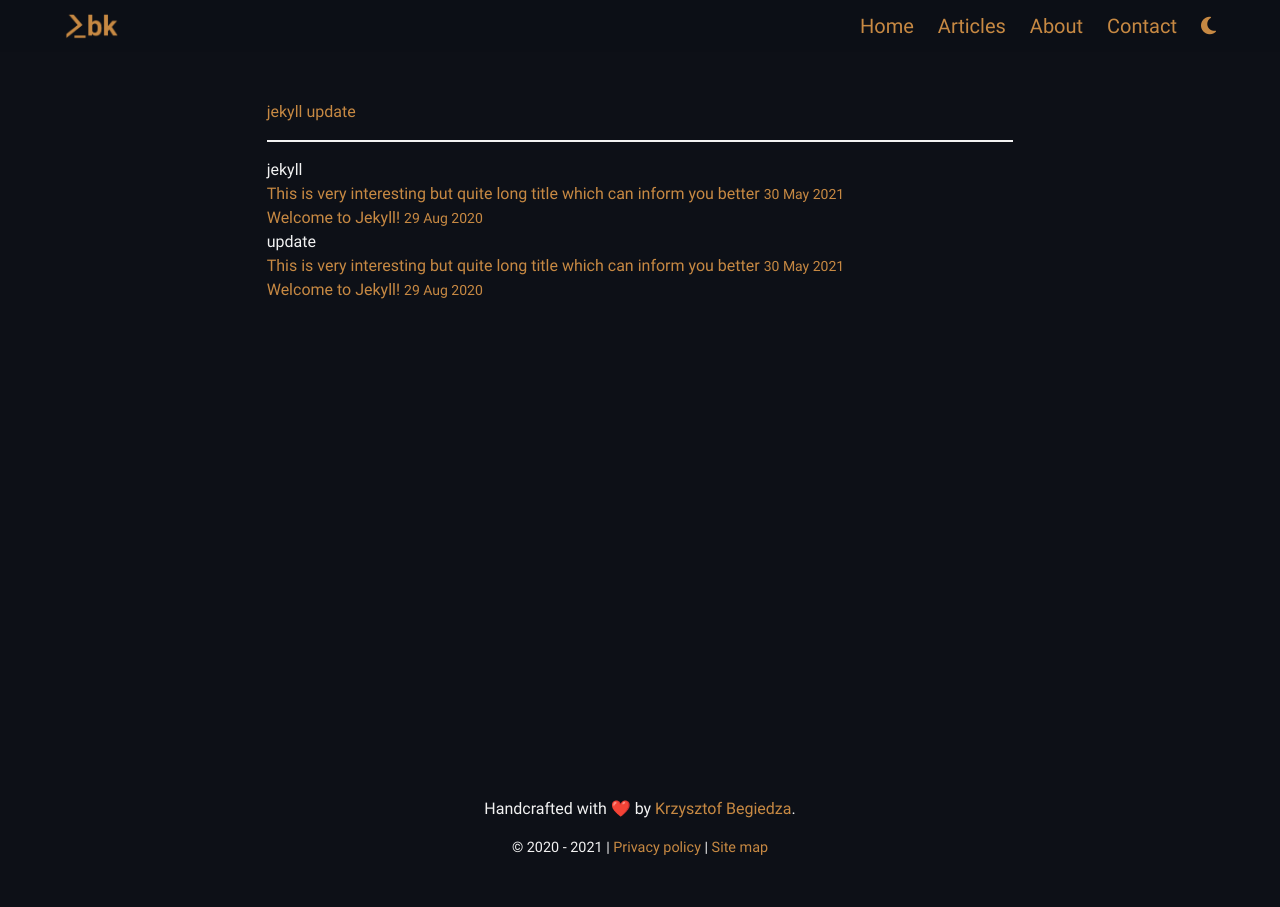
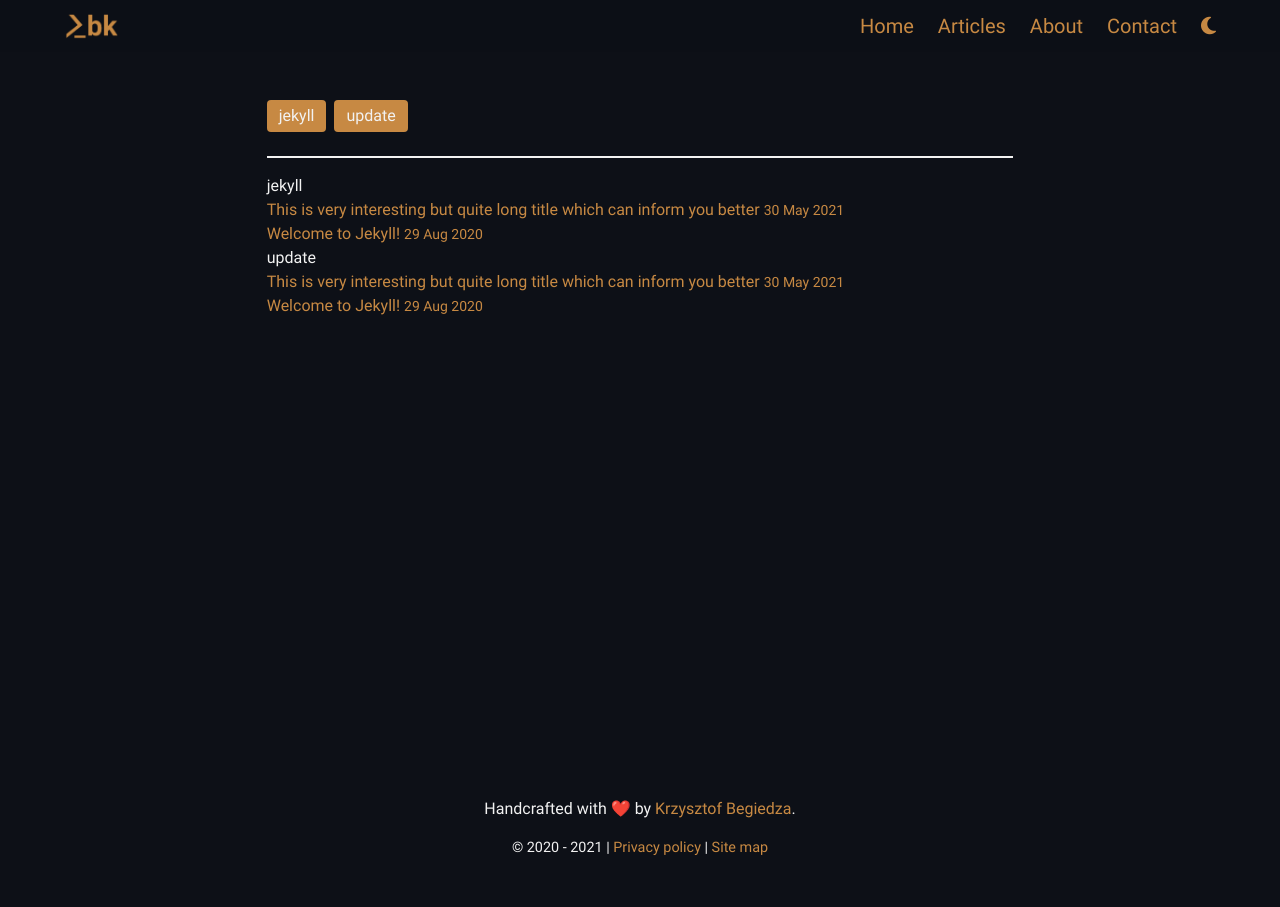
Before and after one commit to kbegiedza/kbegiedza.github.io, a Jekyll site: the page built from categories.html, in a window 1280 px wide. Built offline with Jekyll 4.4.1, drawn with Linux system fonts in a browser that asks for light colours; nearby versions of some CDN libraries.

```diff
--- a/_sass/theme-dark.scss
+++ b/_sass/theme-dark.scss
@@ -22,6 +22,11 @@
     color: #c78943;
 }
 
+.tag {
+    a, a:link, a:visited {
+        color: #f2f2f2;
+    }
+}
 .navbar {
     background-color: #0d1017f5;
 }
@@ -139,6 +144,12 @@
     .article-title-text {
         font-size: 2.5em;
     }
+}
+
+.article-tag {
+    padding: 1em;
+    color: #f2f2f2 !important;
+    background-color: #c78943 !important;
 }
 
 .home-title-image {
--- a/categories.html
+++ b/categories.html
@@ -7,9 +7,11 @@
     <div class="container">
         <div class="columns is-centered is-variable is-8">
             <div class="column is-8">
-                <div>
+                <div class="tags are-medium">
                     {% for category in site.categories %}
-                    <a href="#{{ category[0] | slugify }}"> {{ category[0] }}</a>
+                    <span class="tag article-tag">
+                        <a href="#{{ category[0] | slugify }}"> {{ category[0] }}</a>
+                    </span>
                     {% endfor %}
                 </div>
                 <div class="divider"></div>
@@ -26,7 +28,6 @@
                         </li>
                         {% endfor %}
                     </ul>
-
                     {% endfor %}
                 </div>
             </div>
```
Also changed, not shown: _layouts/article.html (+8 -0 lines).
